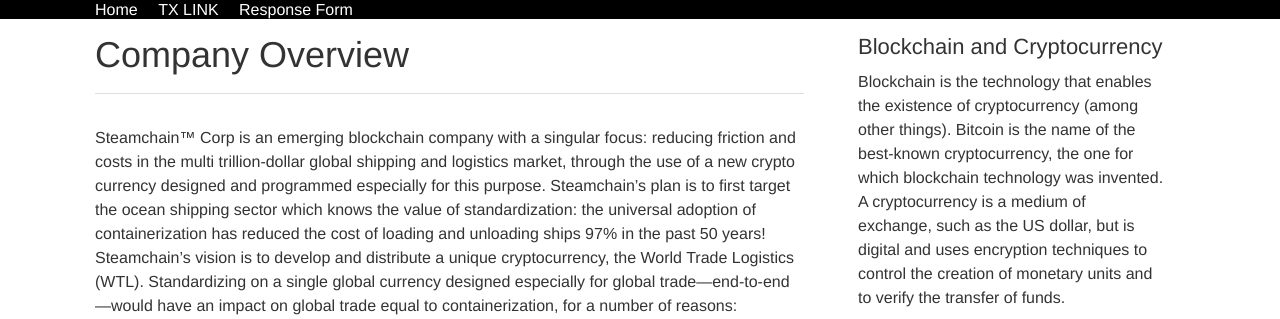
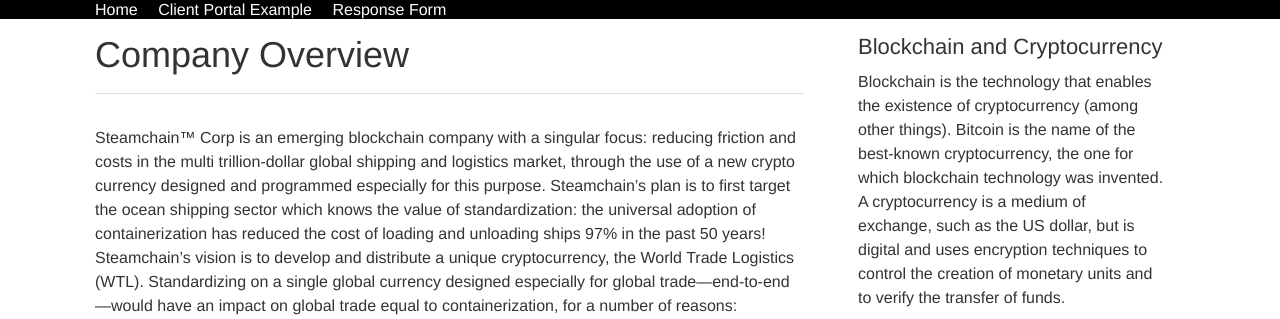
Before and after one commit to cyberfishy/steamchaincorp, a PHP site: page / in a window 1280 px wide. Shown: the part 70-389 px from the top of the page. Run offline with PHP 8.4, Linux system fonts and the light colour scheme; data that the repository does not hold is empty.

Commit message:
change menu

```diff
--- a/index.php
+++ b/index.php
@@ -55,7 +55,7 @@ if($_POST["submit"]) {
 			<div class="container">
 				<ul class="navi">
 					<li><a href="index.php">Home</a></li>
-					<li><a href="txlink.php">TX LINK</a></li>
+					<li><a href="txlink.php">Client Portal Example</a></li>
 					<li><a href="responseform.php">Response Form</a></li>
 				</ul>
 			</div>
--- a/responseform.php
+++ b/responseform.php
@@ -55,7 +55,7 @@ if($_POST["submit"]) {
 			<div class="container">
 				<ul class="navi">
 					<li><a href="index.php">Home</a></li>
-					<li><a href="txlink.php">TX LINK</a></li>
+					<li><a href="txlink.php">Client Portal Example</a></li>
 					<li><a href="responseform.php">Response Form</a></li>
 				</ul>
 			</div>
--- a/txlink.php
+++ b/txlink.php
@@ -55,7 +55,7 @@ if($_POST["submit"]) {
 			<div class="container">
 				<ul class="navi">
 					<li><a href="index.php">Home</a></li>
-					<li><a href="txlink.php">TX LINK</a></li>
+					<li><a href="txlink.php">Client Portal Example</a></li>
 					<li><a href="responseform.php">Response Form</a></li>
 				</ul>
 			</div>
```
